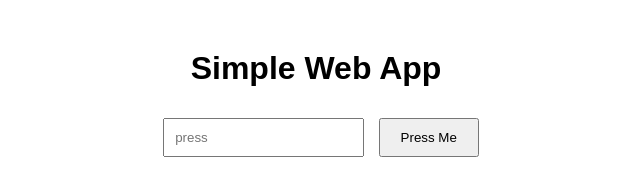
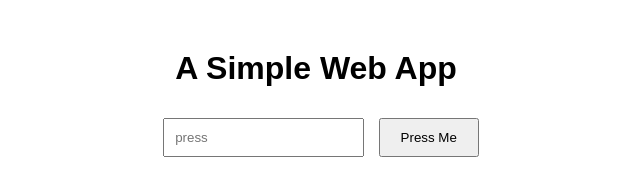
Before and after one commit to markdoughty/Web-App-Template, a website: page src/index.html in a window 1280 px wide. Shown: the whole page, without its empty margins (324-964 px from the left). Drawn offline with Linux system fonts and the light colour scheme.

Commit message:
Update index.html

```diff
--- a/src/index.html
+++ b/src/index.html
@@ -9,7 +9,7 @@
 </head>
 <body>
 
-  <h1>Simple Web App</h1>
+  <h1>A Simple Web App</h1>
 
   <input type="text" id="userInput" placeholder="press">
   <button onclick="greetUser()">Press Me</button>
```
